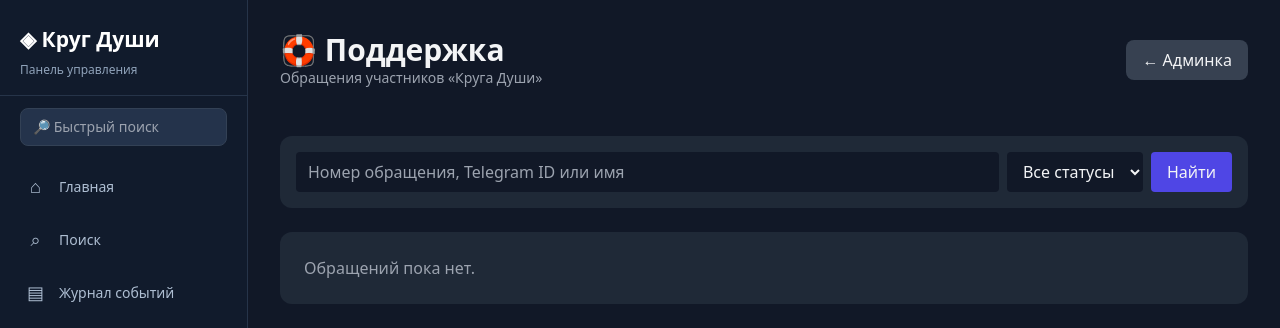
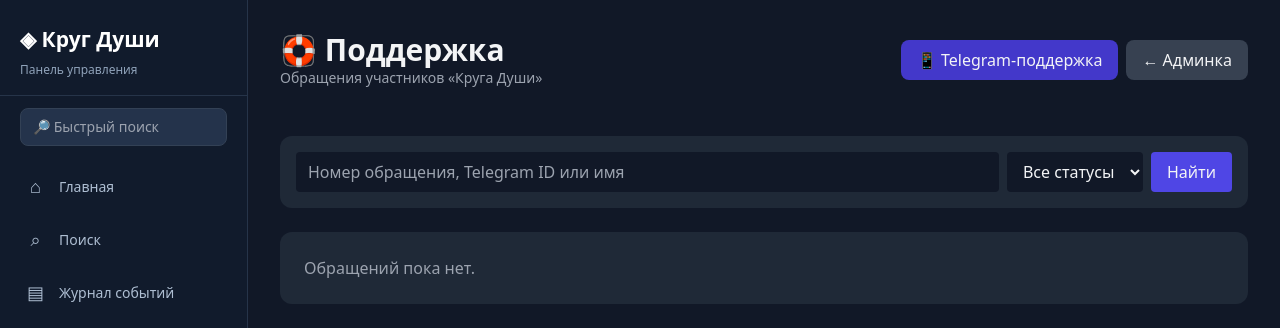
Before and after one commit to vazhap519/dato-telegram, a FastAPI app: template admin/templates/support.html in a window 1280 px wide. Shown: the top 328 px of the page. Run offline with FastAPI, Linux system fonts and the light colour scheme; the template is opened without the code that fills it, so the values that code supplies are empty; parts of the project's set-up code (start-up, migrations or seed data) failed here and were passed over; some libraries are stand-ins or nearby versions.

Commit message:
Add Telegram support settings link to support inbox

```diff
--- a/admin/templates/support.html
+++ b/admin/templates/support.html
@@ -1,7 +1,7 @@
 <!doctype html><html lang="ru"><head><meta charset="utf-8"><meta name="viewport" content="width=device-width,initial-scale=1"><title>Обращения • Круг Души</title><script src="https://cdn.tailwindcss.com"></script></head>
 <body class="bg-gray-900 text-gray-100">
 {% include "_sidebar.html" %}<main class="max-w-6xl mx-auto p-4 md:p-8 space-y-6">
-<header class="flex flex-wrap justify-between items-center gap-3"><div><h1 class="text-3xl font-bold">🛟 Поддержка</h1><p class="text-sm text-gray-400">Обращения участников «Круга Души»</p></div><a class="bg-gray-700 px-4 py-2 rounded-lg" href="/dashboard">← Админка</a></header>
+<header class="flex flex-wrap justify-between items-center gap-3"><div><h1 class="text-3xl font-bold">🛟 Поддержка</h1><p class="text-sm text-gray-400">Обращения участников «Круга Души»</p></div><div class="flex flex-wrap gap-2"><a class="bg-indigo-700 px-4 py-2 rounded-lg" href="/support/telegram">📱 Telegram-поддержка</a><a class="bg-gray-700 px-4 py-2 rounded-lg" href="/dashboard">← Админка</a></div></header>
 <div class="grid grid-cols-2 md:grid-cols-4 gap-3">
 {% for key,label in statuses.items() %}<a href="/support?status={{ key }}" class="bg-gray-800 rounded-xl p-4 hover:bg-gray-700"><div class="text-gray-400 text-sm">{{ label }}</div><div class="text-2xl font-bold">{{ counts.get(key,0) }}</div></a>{% endfor %}
 </div>
```
